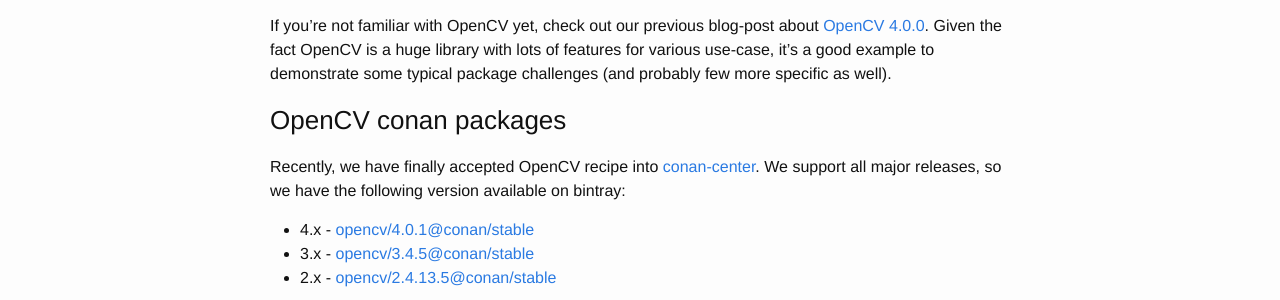
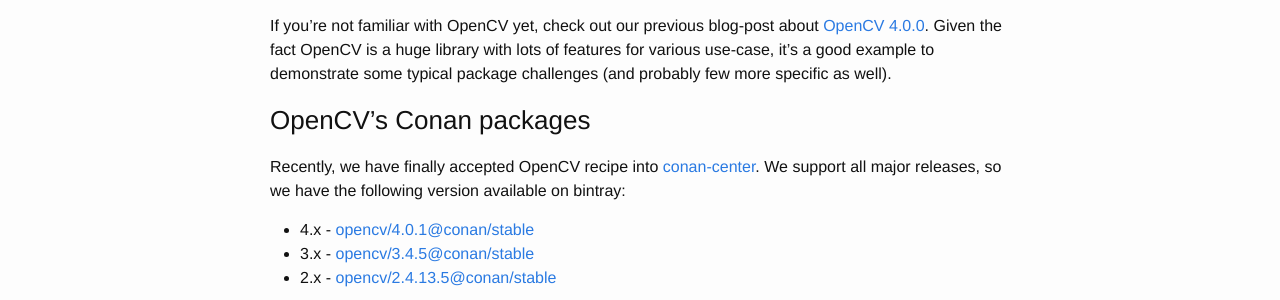
Before and after one commit to conan-io/conan-io.github.io, a Jekyll site: the page built from _posts/2019-01-21-OpenCV-conan-packages.markdown, in a window 1280 px wide and 900 px high. Shown: the part 287-587 px from the top of the window. Built offline with Jekyll 4.4.1, drawn with Linux system fonts in a browser that asks for light colours; comment, search, counter and statistics services are not loaded.

```diff
--- a/_posts/2019-01-21-OpenCV-conan-packages.markdown
+++ b/_posts/2019-01-21-OpenCV-conan-packages.markdown
@@ -10,7 +10,7 @@ description: "OpenCV conan packages are available in conan-center, but there are
 If you're not familiar with OpenCV yet, check out our previous blog-post about [OpenCV 4.0.0](https://blog.conan.io/2018/12/19/New-OpenCV-release-4-0.html).
 Given the fact OpenCV is a huge library with lots of features for various use-case, it's a good example to demonstrate some typical package challenges (and probably few more specific as well).
 
-### OpenCV conan packages
+### OpenCV's Conan packages
 
 Recently, we have finally accepted OpenCV recipe into [conan-center](https://bintray.com/conan-community/conan/opencv%3Aconan).
 We support all major releases, so we have the following version available on bintray:
```
